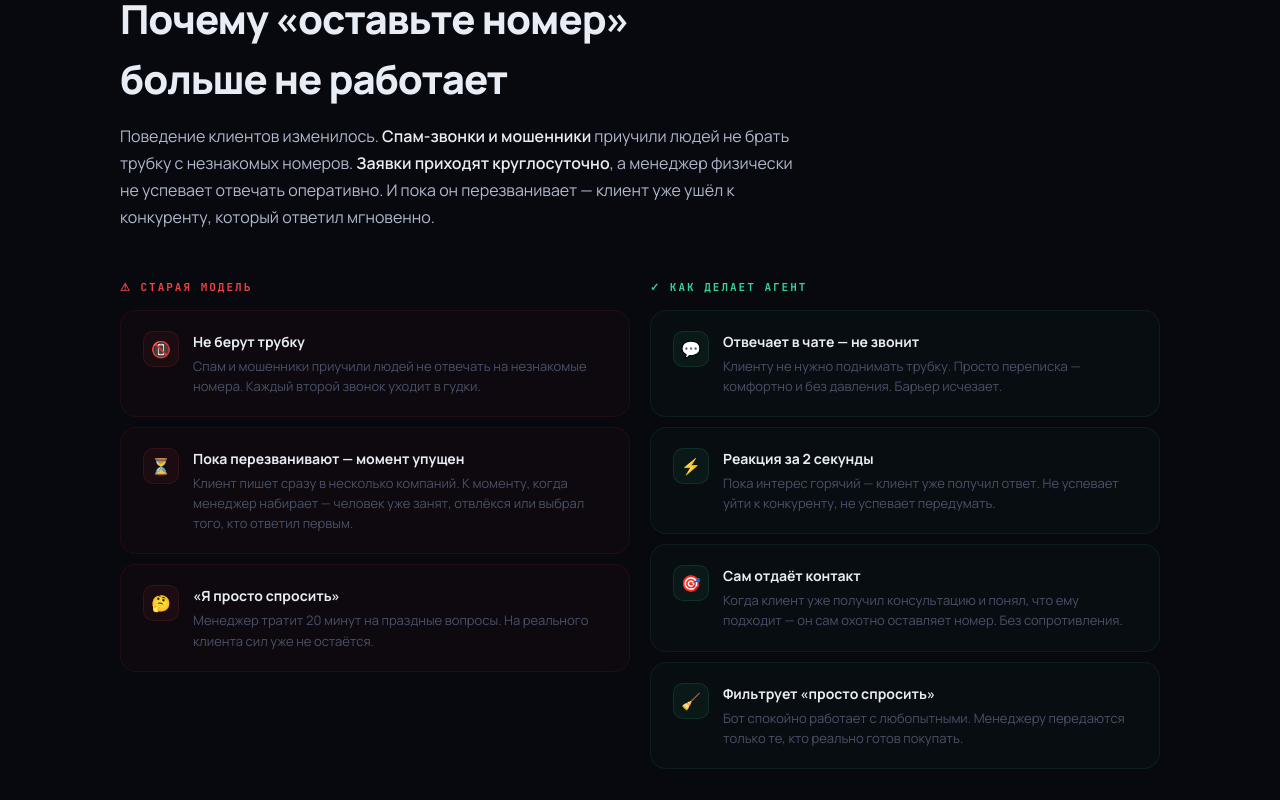
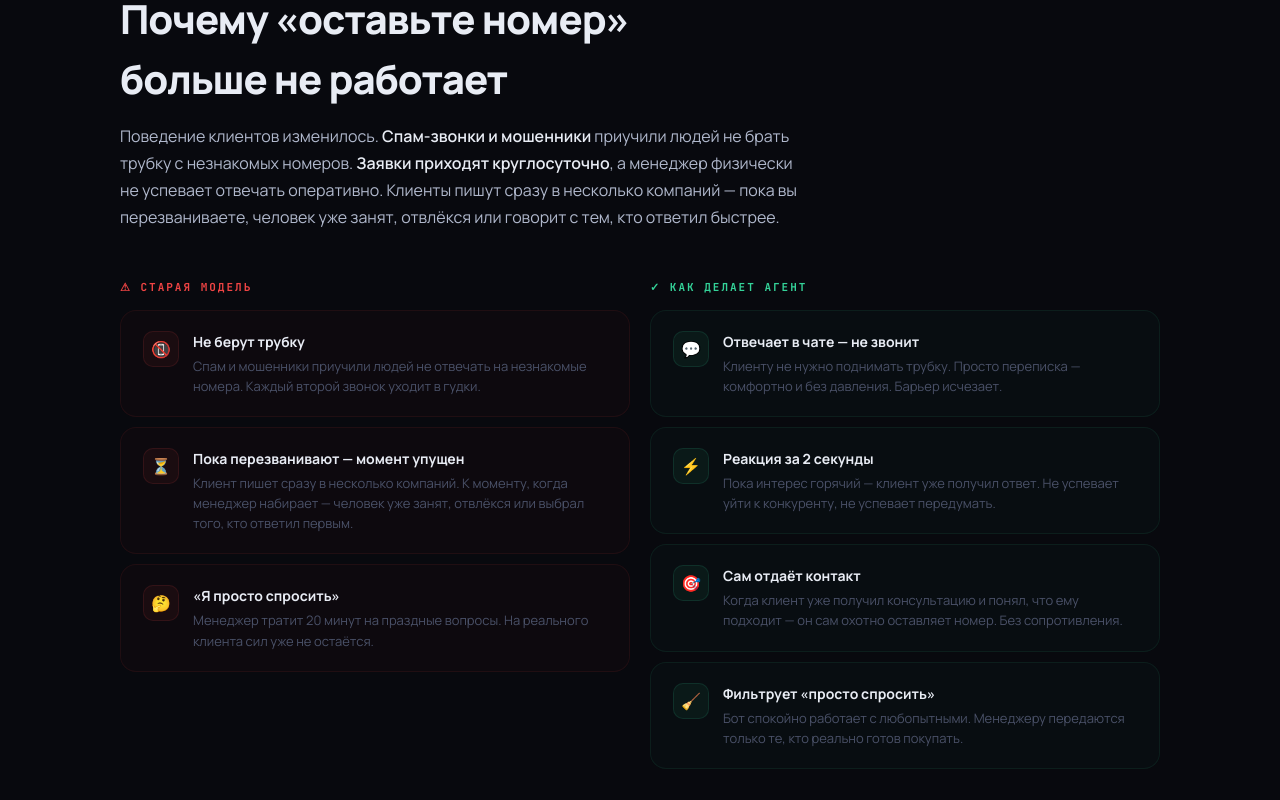
Before and after one commit to atru8292-spec/agento, a Next.js app: page / in a window 1280 px wide. Shown: the part 940-1740 px from the top of the page. Built offline with nearby package versions, Linux system fonts and the light colour scheme.

Commit message:
Update page.js

```diff
--- a/src/app/page.js
+++ b/src/app/page.js
@@ -102,11 +102,12 @@ const FEATURES = [
   { t: "Консультирует круглосуточно", d: "Знает всё о продукте, ценах, условиях. Отвечает мгновенно — от наличия до доставки.", w: true },
   { t: "Квалифицирует лиды", d: "Собирает имя, потребность, бюджет, контакт. Передаёт только тех, кто готов." },
   { t: "Бронирует слоты", d: "Показывает свободное время, записывает в календарь, отправляет напоминания." },
-  { t: "Работает с возражениями", d: "Персональные предложения которые закрывают конкретное сомнение клиента.", w: true },
-  { t: "CRM-панель", d: "Все лиды, диалоги и метрики — в одном месте." },
+  { t: "Напоминания снижают неявки", d: "Автоматически пишет за день и за час до записи. Клиент не забывает — вы не теряете деньги на пустых слотах.", w: true },
+  { t: "Реактивация замолчавших", d: "Возвращает клиентов, которые ушли думать. Мягкое касание через несколько дней — и часть из них возвращается." },
+  { t: "Работает с возражениями", d: "Персональные предложения, которые закрывают конкретное сомнение клиента." },
+  { t: "CRM-панель", d: "Все лиды, диалоги и метрики — в одном месте.", w: true },
   { t: "Эскалация менеджеру", d: "Сложный случай — передаёт с резюме диалога и рекомендацией." },
 ];
-
 const WORKFLOW = [
   { n: "01", icon: "💬", t: "Обсуждаем задачу", d: "Разбираемся, как должен работать бот: какие вопросы задавать, как квалифицировать, куда передавать лида. Я задаю правильные вопросы — вы получаете агента, который понимает ваш бизнес." },
   { n: "02", icon: "🎯", t: "Показываю мини-демо", d: "Делаю рабочий прототип специально под ваш бизнес — не абстрактные скриншоты, а живой бот. Можете потрогать руками и понять, как это будет работать у вас." },
@@ -578,7 +579,7 @@ export default function Home() {
             <div style={{marginBottom:0}}>
               <div className="sec-label">Что изменилось</div>
               <h2 className="sec-h2">Почему «оставьте номер»<br/>больше не работает</h2>
-              <p className="problem-intro">Поведение клиентов изменилось. <strong>Спам-звонки и мошенники</strong> приучили людей не брать трубку с незнакомых номеров. <strong>Заявки приходят круглосуточно</strong>, а менеджер физически не успевает отвечать оперативно. И пока он перезванивает — клиент уже ушёл к конкуренту, который ответил мгновенно.</p>
+              <p className="problem-intro">Поведение клиентов изменилось. <strong>Спам-звонки и мошенники</strong> приучили людей не брать трубку с незнакомых номеров. <strong>Заявки приходят круглосуточно</strong>, а менеджер физически не успевает отвечать оперативно. Клиенты пишут сразу в несколько компаний — пока вы перезваниваете, человек уже занят, отвлёкся или говорит с тем, кто ответил быстрее.</p>
             </div>
           </S>
 
```
